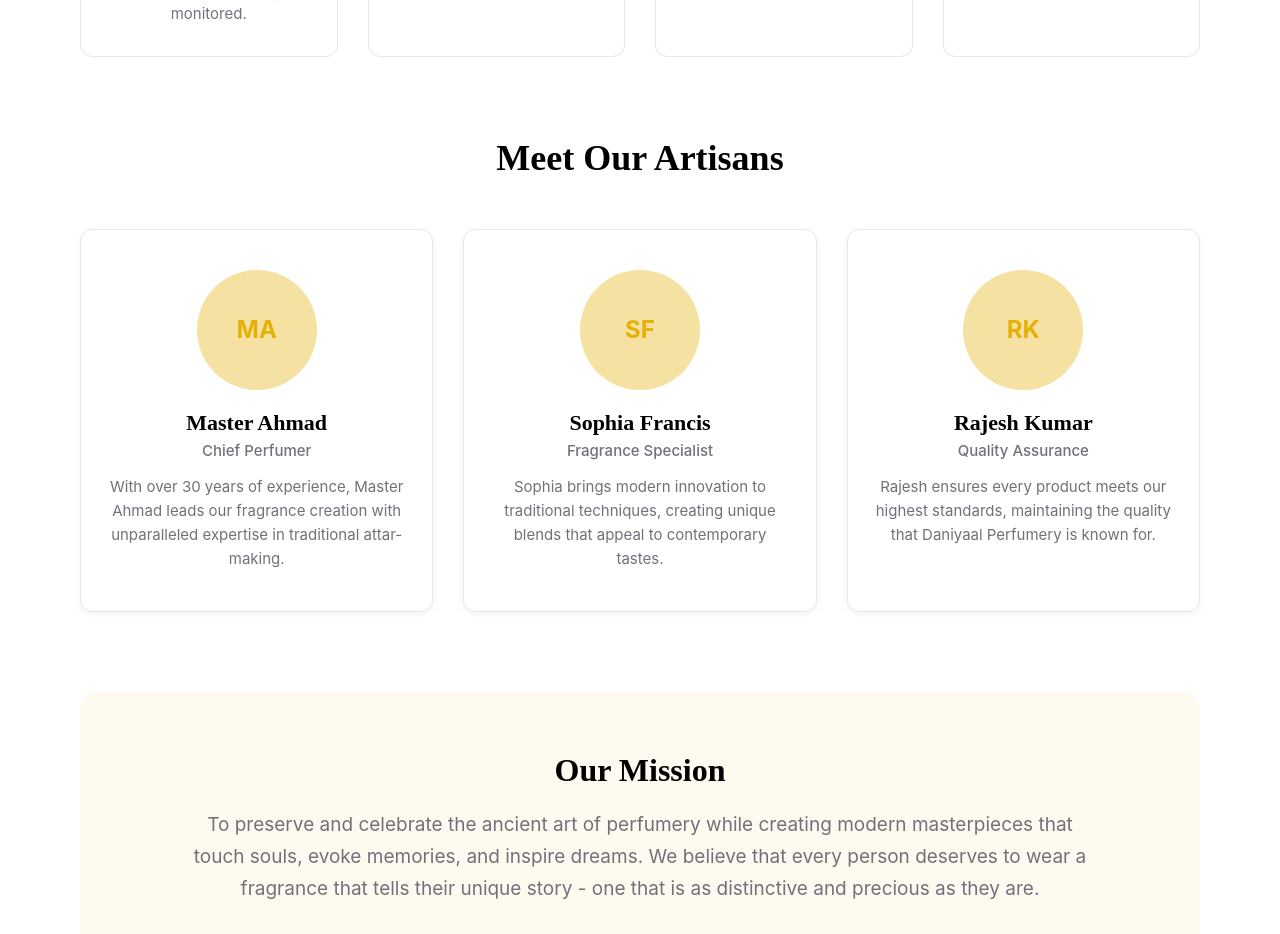
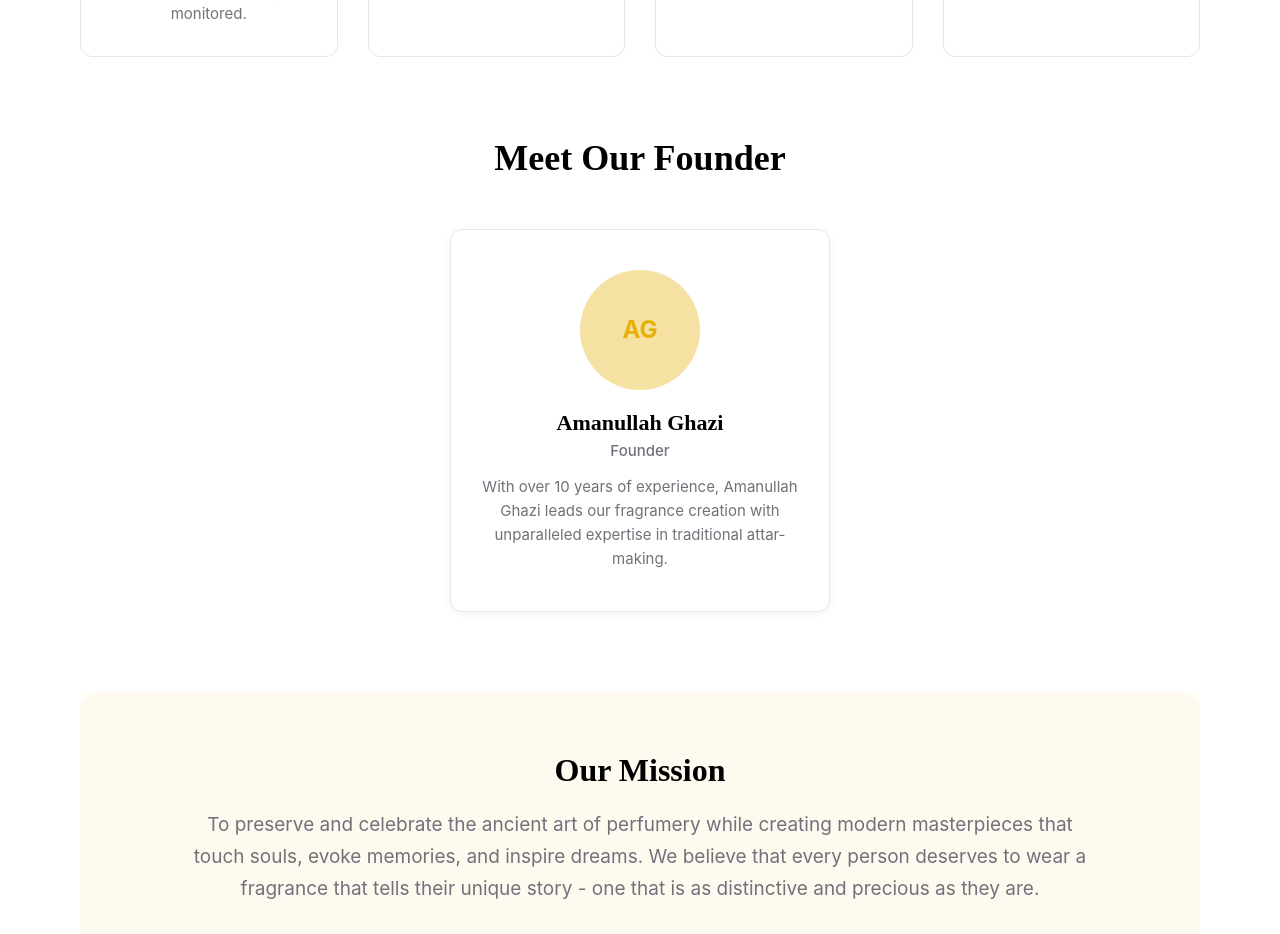
Before and after one commit to pinnateai-2025/daniyaal-ui, a React (Create React App) app: page /about in a window 1280 px wide. Shown: the part 1100-2034 px from the top of the page. Built offline with nearby package versions, Linux system fonts and the light colour scheme.

Commit message:
modified: about and contact page with real data

```diff
--- a/src/components/AboutUs/AboutUs.css
+++ b/src/components/AboutUs/AboutUs.css
@@ -125,11 +125,11 @@
 
 .our-artisans-container {
     display: grid;
-    grid-template-columns: repeat(3, 1fr);
-    gap: 30px;
-    justify-items: center;
+    grid-template-columns: 1fr;
+    place-items: center;
     margin-top: 50px;
 }
+
 
 .our-artisans {
     background: var(--color-bg);
--- a/src/components/AboutUs/AboutUs.js
+++ b/src/components/AboutUs/AboutUs.js
@@ -78,34 +78,16 @@ const AboutUs = () => {
             </div>
             <div className="about-our-artisans">
                 <div className="our-artisans-title">
-                    <h3>Meet Our Artisans</h3>
+                    <h3>Meet Our Founder</h3>
                 </div>
                 <div className="our-artisans-container">
                     <div className="our-artisans">
-                        <h5>MA</h5>
-                        <h6>Master Ahmad</h6>
-                        <p>Chief Perfumer</p>
+                        <h5>AG</h5>
+                        <h6>Amanullah Ghazi</h6>
+                        <p>Founder</p>
                         <p>
-                            With over 30 years of experience, Master Ahmad leads our fragrance creation with
+                            With over 10 years of experience, Amanullah Ghazi leads our fragrance creation with
                             unparalleled expertise in traditional attar-making.
-                        </p>
-                    </div>
-                    <div className="our-artisans">
-                        <h5>SF</h5>
-                        <h6>Sophia Francis</h6>
-                        <p>Fragrance Specialist</p>
-                        <p>
-                            Sophia brings modern innovation to traditional techniques, creating unique blends
-                            that appeal to contemporary tastes.
-                        </p>
-                    </div>
-                    <div className="our-artisans">
-                        <h5>RK</h5>
-                        <h6>Rajesh Kumar</h6>
-                        <p>Quality Assurance</p>
-                        <p>
-                            Rajesh ensures every product meets our highest standards, maintaining the quality
-                            that Daniyaal Perfumery is known for.
                         </p>
                     </div>
                 </div>
--- a/src/components/ContactUs/ContactUs.js
+++ b/src/components/ContactUs/ContactUs.js
@@ -2,10 +2,10 @@ import { useState, useRef, useEffect } from "react";
 import "./ContactUs.css";
 import { FaChevronDown } from "react-icons/fa";
 import { FaRegPaperPlane } from "react-icons/fa";
-import location from "../../assets/location.png";
+// import location from "../../assets/location.png";
 import call from "../../assets/call.png";
 import email from "../../assets/email.png";
-import clock from "../../assets/clock.png";
+// import clock from "../../assets/clock.png";
 import chat from "../../assets/chat.png";
 import phone from "../../assets/phone.png";
 import order from "../../assets/order.png";
@@ -55,7 +55,7 @@ const ContactUs = () => {
 
                 {/* LEFT SIDE CONTACT INFO */}
                 <div className="contact-info">
-                    <div className="info-card">
+                        {/* <div className="info-card">
                             <div className="info-header">
                                 <div className="icon-circle">
                                     <img src={location} alt="location" />
@@ -68,7 +68,7 @@ const ContactUs = () => {
                                 Kannauj, Uttar Pradesh<br />
                                 India 209725
                             </p>
-                    </div>
+                        </div> */}
 
                     <div className="info-card">
                         <div className="info-header">
@@ -79,9 +79,8 @@ const ContactUs = () => {
                         </div>
 
                         <p>
-                            +91 98765 43210<br />
-                            +91 98765 43211<br />
-                            Mon-Sat: 9AM-8PM
+                            +91 7542944441<br />
+                            Mon-Fri: 9AM-8PM
                         </p>
                     </div>
 
@@ -94,36 +93,9 @@ const ContactUs = () => {
                         </div>
 
                         <p>
-                            info@daniyaalperfumery.com<br />
-                            support@daniyaalperfumery.com<br />
+                            daniyaalperfumery@gmail.com<br />
                             Response within 24 hours
                         </p>
-                    </div>
-
-                    <div className="info-card">
-                        <div className="info-header">
-                            <div className="icon-circle">
-                                <img src={clock} alt="clock" />
-                            </div>
-                            <h3>Store Hours</h3>
-                        </div>
-
-                        <div className="store-hours">
-                            <div className="row">
-                                <span className="day">Monday - Friday</span>
-                                <span className="time">9:00 AM – 8:00 PM</span>
-                            </div>
-
-                            <div className="row">
-                                <span className="day">Saturday</span>
-                                <span className="time">9:00 AM – 6:00 PM</span>
-                            </div>
-
-                            <div className="row">
-                                <span className="day">Sunday</span>
-                                <span className="time">10:00 AM – 4:00 PM</span>
-                            </div>
-                        </div>
                     </div>
                 </div>
 
```
Lines whose indentation alone changed are shown as unchanged.
